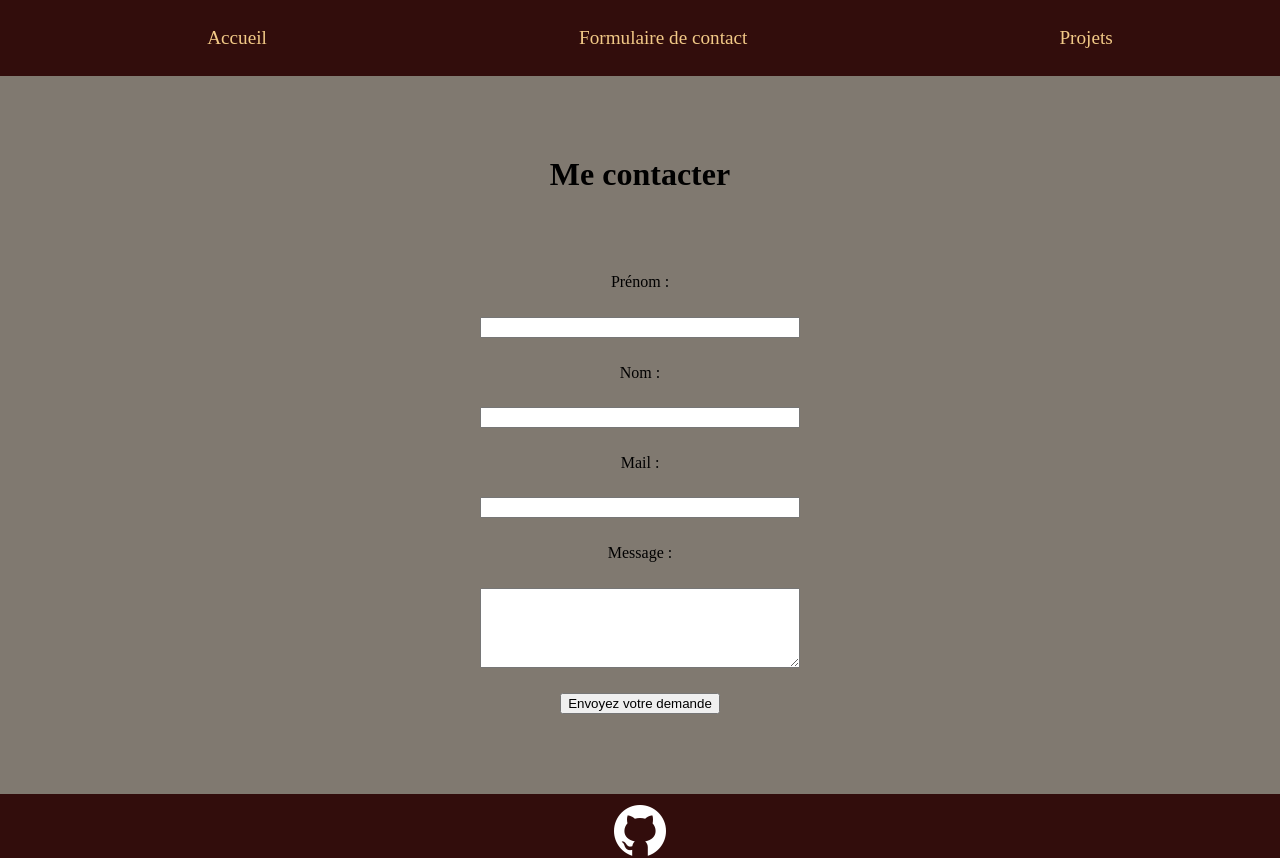
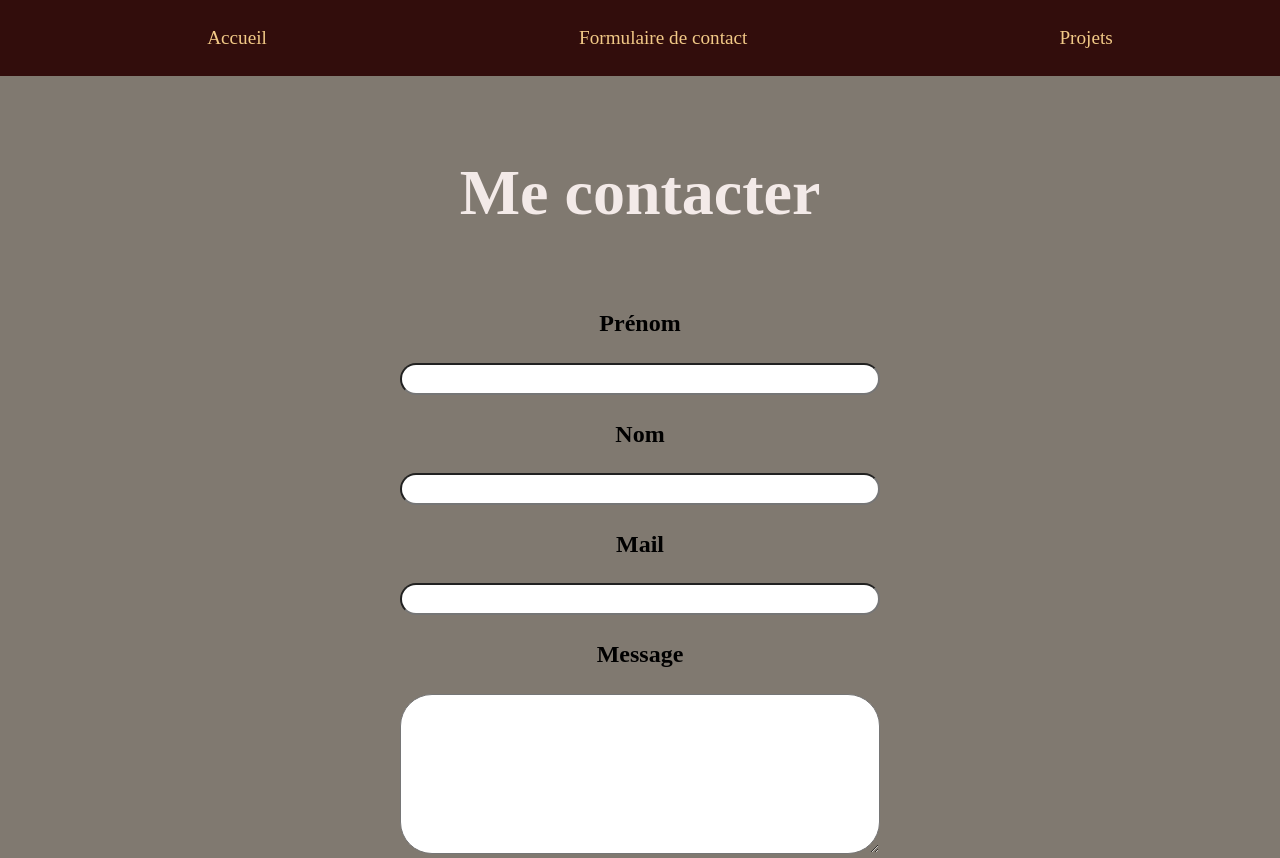
Before and after one commit to Lauryn333/Portfolio-React, a React (Vite) app: page /contact in a window 1280 px wide. Shown: the top 858 px of the page. Built offline with nearby package versions, Linux system fonts and the light colour scheme.

Commit message:
Mise en forme du formulaire de contact

```diff
--- a/src/components/ContactForm.jsx
+++ b/src/components/ContactForm.jsx
@@ -25,7 +25,7 @@ function ContactForm() {
   return (
     <>
       <form>
-        <label htmlFor="firstName">Prénom :</label>
+        <label htmlFor="firstName">Prénom </label>
         <input
           required
           id="firstName"
@@ -34,7 +34,7 @@ function ContactForm() {
           value={firstName}
           onChange={handleChangeFirstName}
         />
-        <label htmlFor="lastName">Nom :</label>
+        <label htmlFor="lastName">Nom </label>
         <input
           required
           id="lastName"
@@ -43,7 +43,7 @@ function ContactForm() {
           value={lastName}
           onChange={handleChangeLastName}
         />
-        <label htmlFor="mail">Mail :</label>
+        <label htmlFor="mail">Mail </label>
         <input
           required
           id="mail"
@@ -52,7 +52,7 @@ function ContactForm() {
           value={mail}
           onChange={handleChangeMail}
         />
-        <label htmlFor="message">Message :</label>
+        <label htmlFor="message">Message </label>
         <textarea
           required
           id="message"
@@ -62,7 +62,7 @@ function ContactForm() {
           onChange={handleChangeMessage}
         />
 
-        <button className="button" type="submit">
+        <button className="button-form" type="submit">
           Envoyez votre demande
         </button>
       </form>
--- a/src/scss/contact.scss
+++ b/src/scss/contact.scss
@@ -2,6 +2,8 @@
 .title-contact {
   text-align: center;
   margin: 5rem;
+  color: #f3eae8;
+  font-size: 4rem;
 }
 /***************Contact Form********************/
 form {
@@ -12,10 +14,26 @@ form {
 
 input {
   margin: 2%;
-  width: 20rem;
+  width: 30rem;
+  height: 2rem;
+  border-radius: 10rem;
 }
+
+label {
+  font-size: 1.5rem;
+  font-weight: 600;
+}
+
 textarea {
   margin: 2%;
-  width: 20rem;
-  height: 5rem;
+  width: 30rem;
+  height: 10rem;
+  border-radius: 2rem;
 }
+
+.button-form {
+  border-radius: 10rem;
+  padding: 0.5rem;
+  background-color: #320d0c;
+  color: #f2c987;
+}
--- a/src/scss/homePage.scss
+++ b/src/scss/homePage.scss
@@ -7,6 +7,7 @@
   font-family: "MaPoliceTest";
   letter-spacing: 10px;
   font-size: 4rem;
+  color: #f3eae8;
 }
 
 p {
@@ -35,10 +36,6 @@ p {
   gap: 3rem;
 }
 
-.global-div-home > h1 {
-  color: #f3eae8;
-}
-
 .button-home {
   border-radius: 10rem;
   background-color: #320d0c;
```
